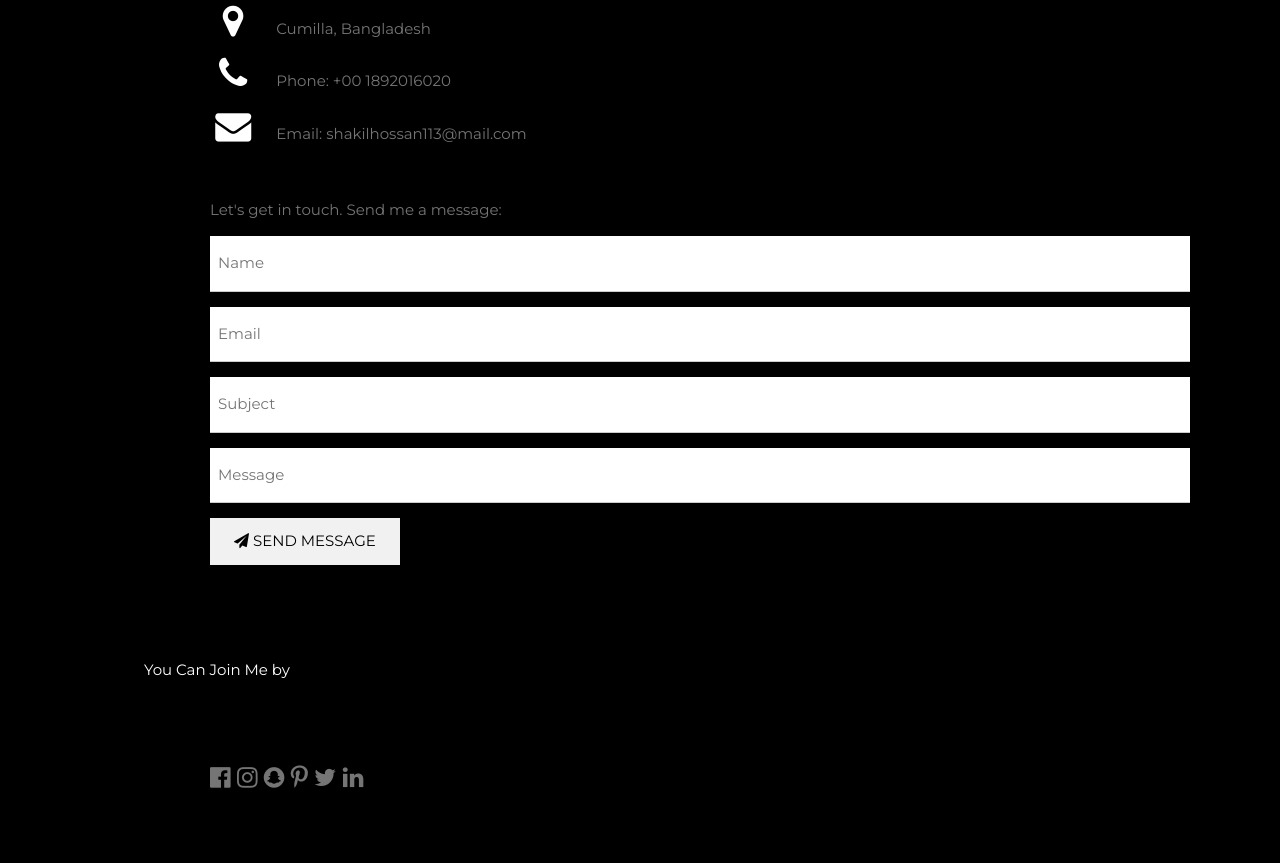
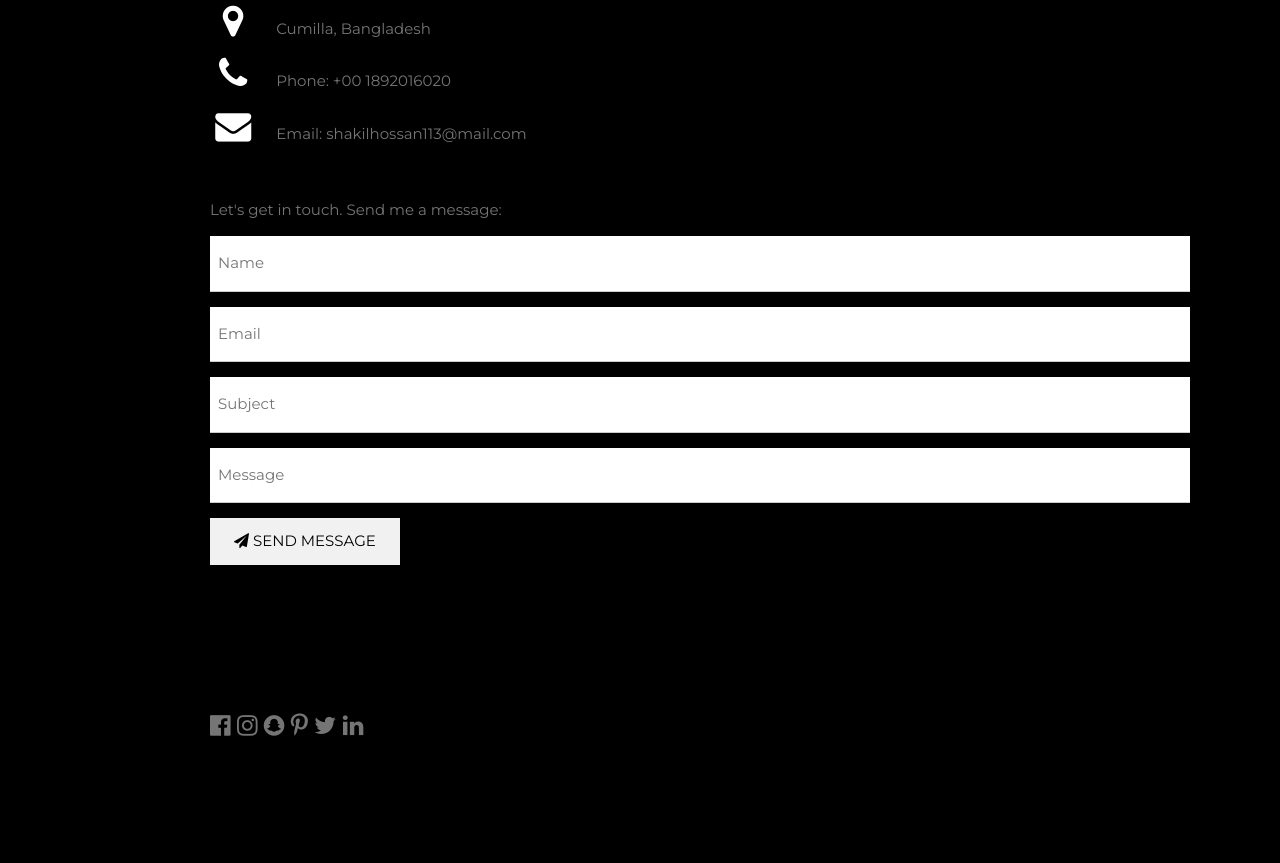
Before and after one commit to Shakil-RU/Shakil-RU.github.io, a plain HTML site: page index.html in a window 1280 px wide. Shown: the part 4932-5795 px from the top of the page. After the commit the page ends 5752 px from the top, so only its background shows below. Drawn offline with nearby package versions, Linux system fonts and the light colour scheme.

Commit message:
Update index.html

```diff
--- a/index.html
+++ b/index.html
@@ -198,9 +198,7 @@
     </form>
   <!-- End Contact Section -->
   </div>
-
 <!-- Footer. -->
-<p>You Can Join Me by</p>
 <footer class="w3-content w3-padding-64 w3-text-grey w3-xlarge">
   <i class="fa fa-facebook-official w3-hover-opacity"></i>
   <i class="fa fa-instagram w3-hover-opacity"></i>
```
